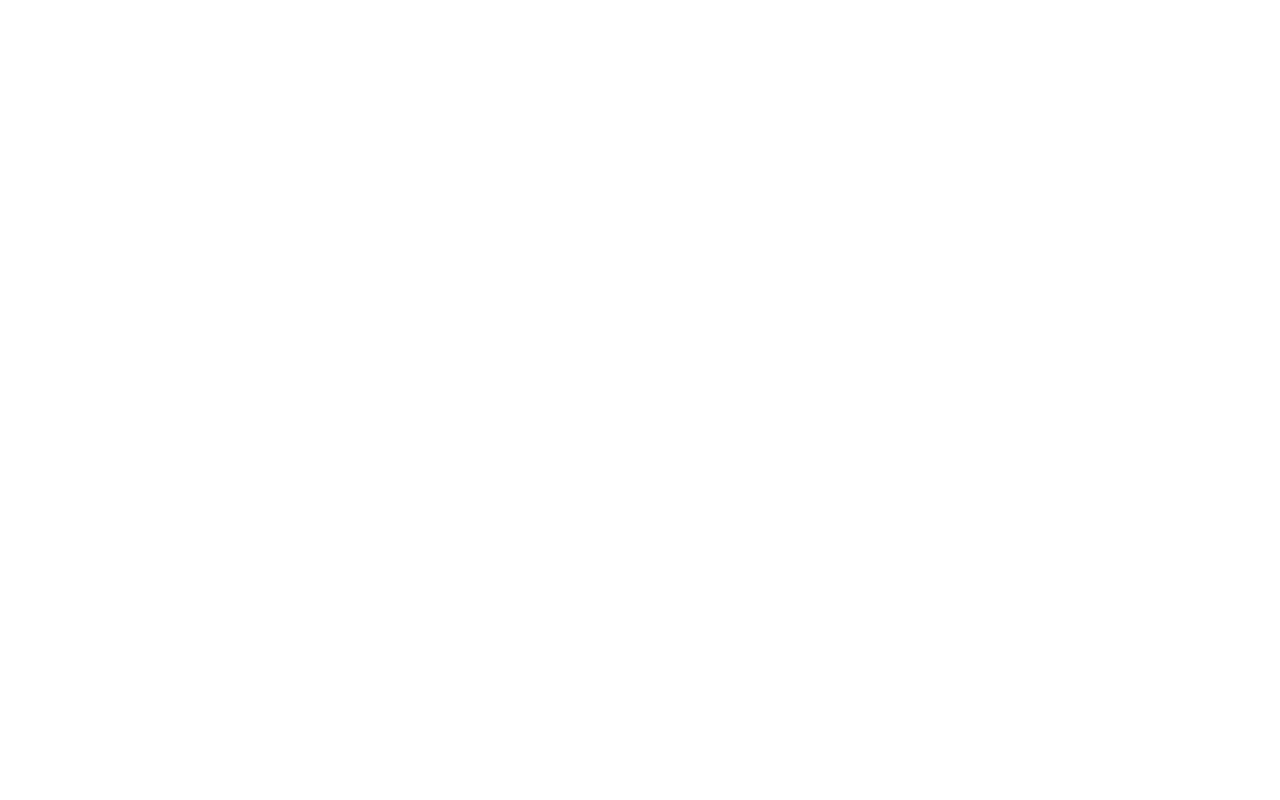
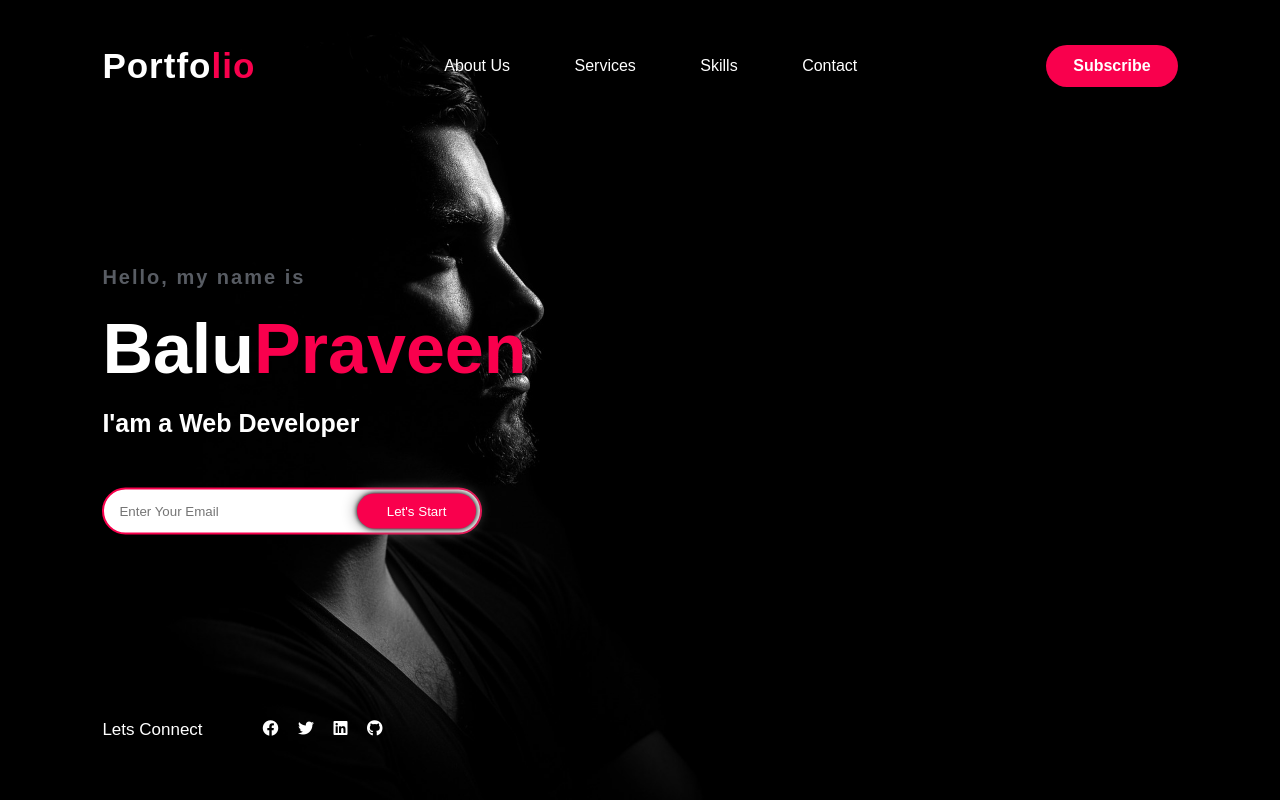
Before and after one commit to BaluPraveen/Portfolio-Website, a plain HTML site: page index.html in a window 1280 px wide. Drawn offline with Linux system fonts and the light colour scheme.

Commit message:
firstPage

```diff
--- a/index.html
+++ b/index.html
@@ -4,9 +4,44 @@
     <meta charset="UTF-8">
     <meta http-equiv="X-UA-Compatible" content="IE=edge">
     <meta name="viewport" content="width=device-width, initial-scale=1.0">
-    <title>Document</title>
+    <title>BaluPraveen Profile</title>
+    <link rel="stylesheet" href="style.css">
+    <link rel="stylesheet" href="https://cdnjs.cloudflare.com/ajax/libs/font-awesome/6.1.1/css/all.min.css"
+    integrity="sha512-KfkfwYDsLkIlwQp6LFnl8zNdLGxu9YAA1QvwINks4PhcElQSvqcyVLLD9aMhXd13uQjoXtEKNosOWaZqXgel0g=="
+    crossorigin="anonymous" referrerpolicy="no-referrer" />
 </head>
 <body>
-
+    <div class="hero">
+        <nav>
+            <h2 class="logo">Portfo<span>lio</span></h2>
+            <ul>
+                <li><a href="#">About Us</a></li>
+                <li><a href="#">Services</a></li>
+                <li><a href="#">Skills</a></li>
+                <li><a href="#">Contact</a></li>
+            </ul>
+            <a href="#" class="btn">Subscribe</a>
+        </nav>
+        <div class="content">
+            <h4>Hello, my name is</h4>
+            <h1>Balu<span>Praveen</span></h1>
+            <h3>I'am a Web Developer</h3>
+            <div class="newslatter">
+                <form>
+                    <input type="email" name="email" id="mail" placeholder="Enter Your Email">
+                    <input type="submit" name="submit" value="Let's Start">
+                </form>
+            </div>
+        </div>
+        <div class="share">
+            <p>Lets Connect</p>
+            <div class="social">
+                <a href="#"><i class="fa-brands fa-facebook"></i></a>
+                <a href="#"><i class="fa-brands fa-twitter"></i></a>
+                <a href="#"><i class="fa-brands fa-linkedin"></i></a>
+                <a href="#"><i class="fa-brands fa-github"></i></a>
+            </div>
+        </div>
+    </div>
 </body>
 </html>
--- a/style.css
+++ b/style.css
@@ -0,0 +1,128 @@
+*{
+    padding: 0;
+    margin: 0;
+    font-family: sans-serif;
+    box-sizing: border-box;
+}
+.hero{
+    height: 100vh;
+    width: 100%;
+    background-image: url(logo.jpg);
+    background-position: center;
+    background-size: cover;
+    background-repeat: no-repeat;
+}
+nav{
+    display: flex;
+    align-items: center;
+    justify-content: space-between;
+    padding-top: 45px;
+    padding-left: 8%;
+    padding-right: 8%;
+}
+.logo{
+    color: white;
+    font-size: 35px;
+    letter-spacing: 1px;
+    cursor: pointer;
+}
+span{
+    color: #f9004d;
+}
+nav ul li{
+    list-style-type: none;
+    display: inline-block;
+    padding: 10px 30px;
+}
+nav ul li a{
+    color: white;
+    text-decoration: none;
+}
+nav ul li a:hover{
+    color: #f9004d;
+    transition: .4s;
+}
+.btn{
+    background-color: #f9004d;
+    color: white;
+    text-decoration: none;
+    border: 2px solid transparent;
+    font-weight: bold;
+    padding: 10px 25px;
+    border-radius: 30px;
+    transition: transform .4s;
+}
+.btn:hover{
+    transform: scale(1.1);
+}
+.content{
+    position: absolute;
+    top: 50%;
+    left: 8%;
+    transform: translateY(-50%);
+}
+h1{
+    color: white;
+    margin: 20px 0px 20px;
+    font-size: 70px;
+}
+h3{
+    color: white;
+    font-size: 25px;
+    margin-bottom: 50px;
+}
+h4{
+    color: #585c63;
+    font-size: 20px;
+    letter-spacing: 2px;
+}
+.newslatter form{
+    width: 380px;
+    max-width: 100%;
+    position: relative;
+}
+.newslatter form input:first-child{
+    display: inline-block;
+    width: 100%;
+    padding: 14px 130px 14px 15px;
+    border: 2px solid #f9004d;
+    outline: none;
+    border-radius: 30px;
+}
+.newslatter form input:last-child{
+    position: absolute;
+    display: inline-block;
+    outline: none;
+    border: none;
+    border-radius: 30px;
+    padding: 10px 30px;
+    background-color: #f9004d;
+    color: white;
+    cursor: pointer;
+    box-shadow: 0px 0px 5px #000, 0px 0px 15px #868686;
+    top:6px;
+    right: 6px;
+}
+.share{
+    position: absolute;
+    top: 90%;
+    left: 8%;
+    display: flex;
+    /*flex-wrap: nowrap;
+    align-items: center;
+    justify-content:flex-start;*/
+}
+.share p{
+    color: white;
+    font-size: 17px;
+    margin-right: 60px;
+}
+.share .social a{
+    display: inline-block;
+    color: white;
+    margin-right: 15px;
+    transition: transform .3s;
+}
+.share .social a:hover{
+    transform: scale(1.6);
+}
```
Also changed, not shown: logo.jpg (added).
